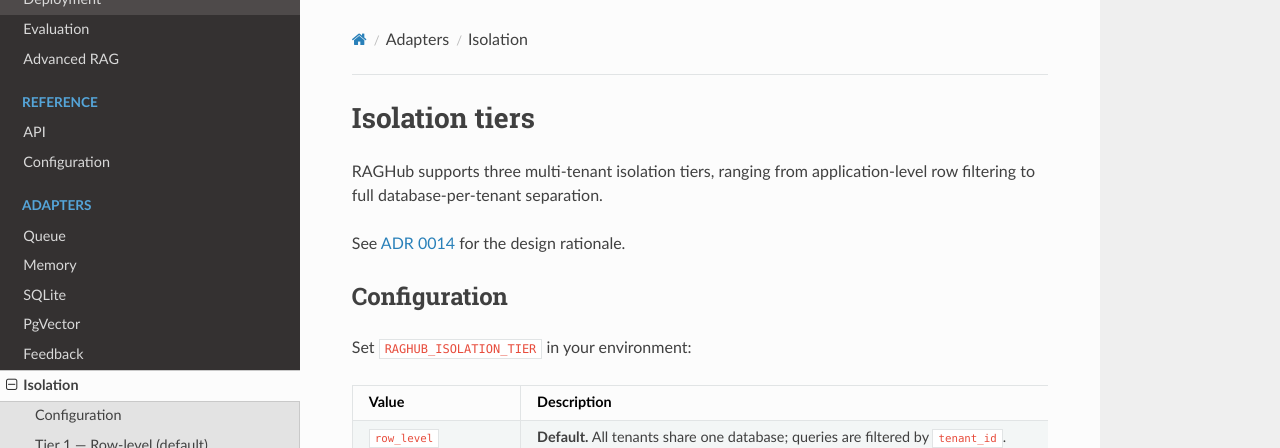
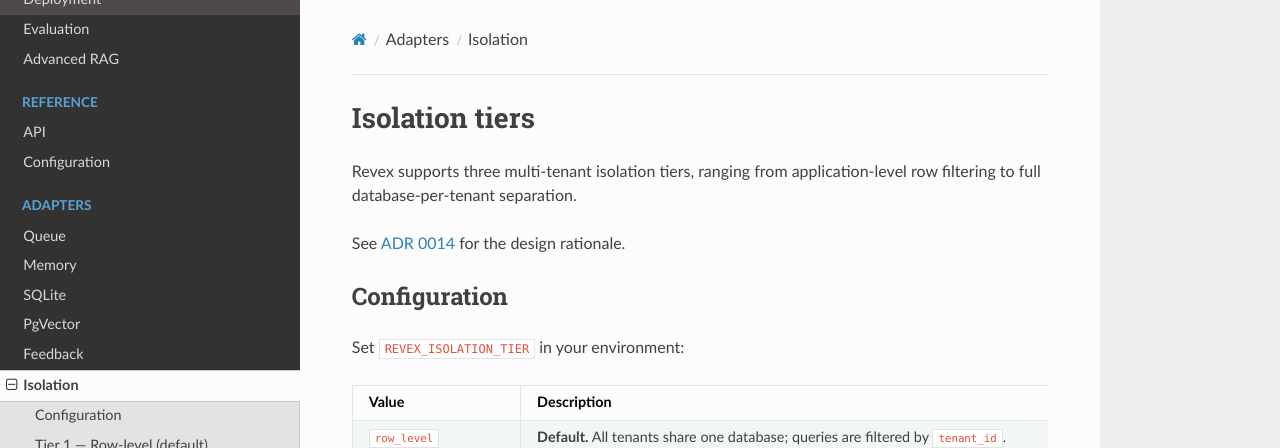
Before and after one commit to sachncs/raghub, an MkDocs documentation site: the page built from docs/adapters/isolation.md, in a window 1280 px wide and 900 px high. Shown: the top 448 px of the window. Built offline with MkDocs 1.6.1, drawn with Linux system fonts in a browser that asks for light colours; nearby versions of some CDN libraries; some of the changed text lies outside the part shown.

Commit message:
docs(rebrand): rename references in isolation.md

````diff
--- a/docs/adapters/isolation.md
+++ b/docs/adapters/isolation.md
@@ -1,13 +1,13 @@
 # Isolation tiers
 
-RAGHub supports three multi-tenant isolation tiers, ranging from
+Revex supports three multi-tenant isolation tiers, ranging from
 application-level row filtering to full database-per-tenant separation.
 
 See [ADR 0014](../adr/0014-multi-tenant-isolation.md) for the design rationale.
 
 ## Configuration
 
-Set `RAGHUB_ISOLATION_TIER` in your environment:
+Set `REVEX_ISOLATION_TIER` in your environment:
 
 | Value | Description |
 |-------|-------------|
@@ -75,7 +75,7 @@
 Use the CLI to promote a tenant:
 
 ```bash
-raghub migrate-tenant --from row_level --to schema_per_tenant --tenant acme
+revex migrate-tenant --from row_level --to schema_per_tenant --tenant acme
 ```
 
 This copies existing rows into a new schema and verifies RLS policies.
````
